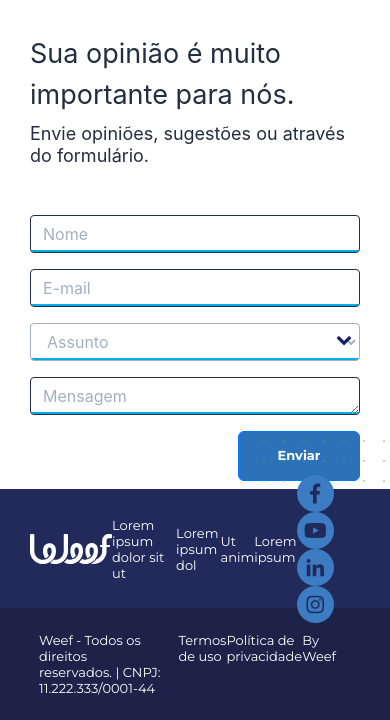
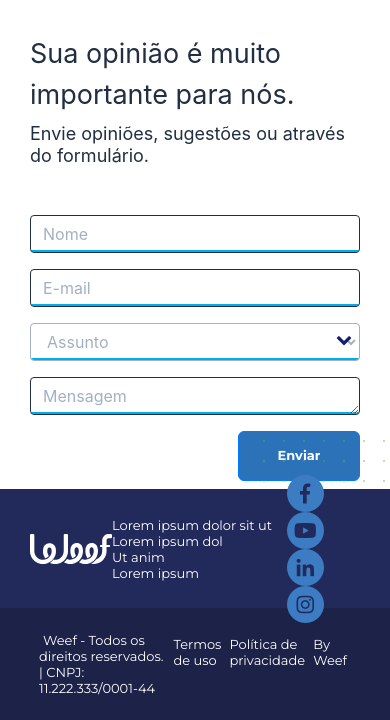
Before and after one commit to enryson/Layout_Weef_BT, a plain HTML site: page index.html in a window 390 px wide. Shown: the part 711-1431 px from the top of the page. Drawn offline with nearby package versions, Linux system fonts and the light colour scheme; no server answers.

Commit message:
Fix
Fix some errors on responsive

```diff
--- a/index.html
+++ b/index.html
@@ -166,16 +166,33 @@
         <div class="container">
             <div class="social-networks container d-flex justify-content-between align-middle align-items-center">
                 <img src="/img/Weef-White.svg" alt="">
-
+                <div class="row">
+                    <div class="col-sm">
                         <span>Lorem ipsum dolor sit ut</span>
+                    </div>
+                    <div class="col-sm">
                         <span>Lorem ipsum dol</span>
+                    </div>
+                    <div class="col-sm">
                         <span>Ut anim</span>
+                    </div>
+                    <div class="col-sm">
                         <span>Lorem ipsum</span>
-                <div>
+                    </div>
+                </div>
+                <div class="row">
+                    <div class="col-sm">
                         <img src="/img/social/social-fb.png" srcset="/img/social/social-fb@2x.png 2x, /img/social/social-fb@3x.png 3x" class="Social-FB">
+                    </div>
+                    <div class="col-sm">
                         <img src="/img/social/social-yt.png" srcset="/img/social/social-yt@2x.png 2x, /img/social/social-yt@3x.png 3x" class="Social-YT">
+                    </div>
+                    <div class="col-sm">
                         <img src="/img/social/social-in.png" srcset="/img/social/social-in@2x.png 2x, /img/social/social-in@3x.png 3x" class="Social-IN">
+                    </div>
+                    <div class="col-sm">
                         <img src="/img/social/social-ins.png" srcset="/img/social/social-ins@2x.png 2x, /img/social/social-ins@3x.png 3x" class="Social-INS">
+                    </div>
                 </div>
 
             </div>
@@ -183,16 +200,16 @@
         <!--
                  footer copyright
                 -->
-        <div class="footer-copyright p-4">
+        <div class="footer-copyright p-4 mx-auto">
             <div class="container ">
                 <div class="d-flex justify-content-between ">
                     <div class="">
-                        <span>Weef - Todos os direitos reservados. | CNPJ: 11.222.333/0001-44 </span>
+                        <span class="p-1">Weef - Todos os direitos reservados. | CNPJ: 11.222.333/0001-44 </span>
                     </div>
-                    <div class="d-flex justify-content-end col-lg-3 col-md-6 col-sm-12 col-xs-12">
-                        <span>Termos de uso</span>
-                        <span>Política de privacidade</span>
-                        <span>By Weef</span>
+                    <div class="d-flex justify-content-end ">
+                        <span class="p-1"> Termos de uso</span>
+                        <span class="p-1"> Política de privacidade</span>
+                        <span class="p-1"> By Weef</span>
                     </div>
                 </div>
             </div>
--- a/style.css
+++ b/style.css
@@ -327,7 +327,3 @@ textarea::placeholder {
 .button-card {
     margin-top: 8%;
 }
-
-.dot-text {
-    z-index: 1000;
-}
```
Lines whose indentation alone changed are shown as unchanged.
